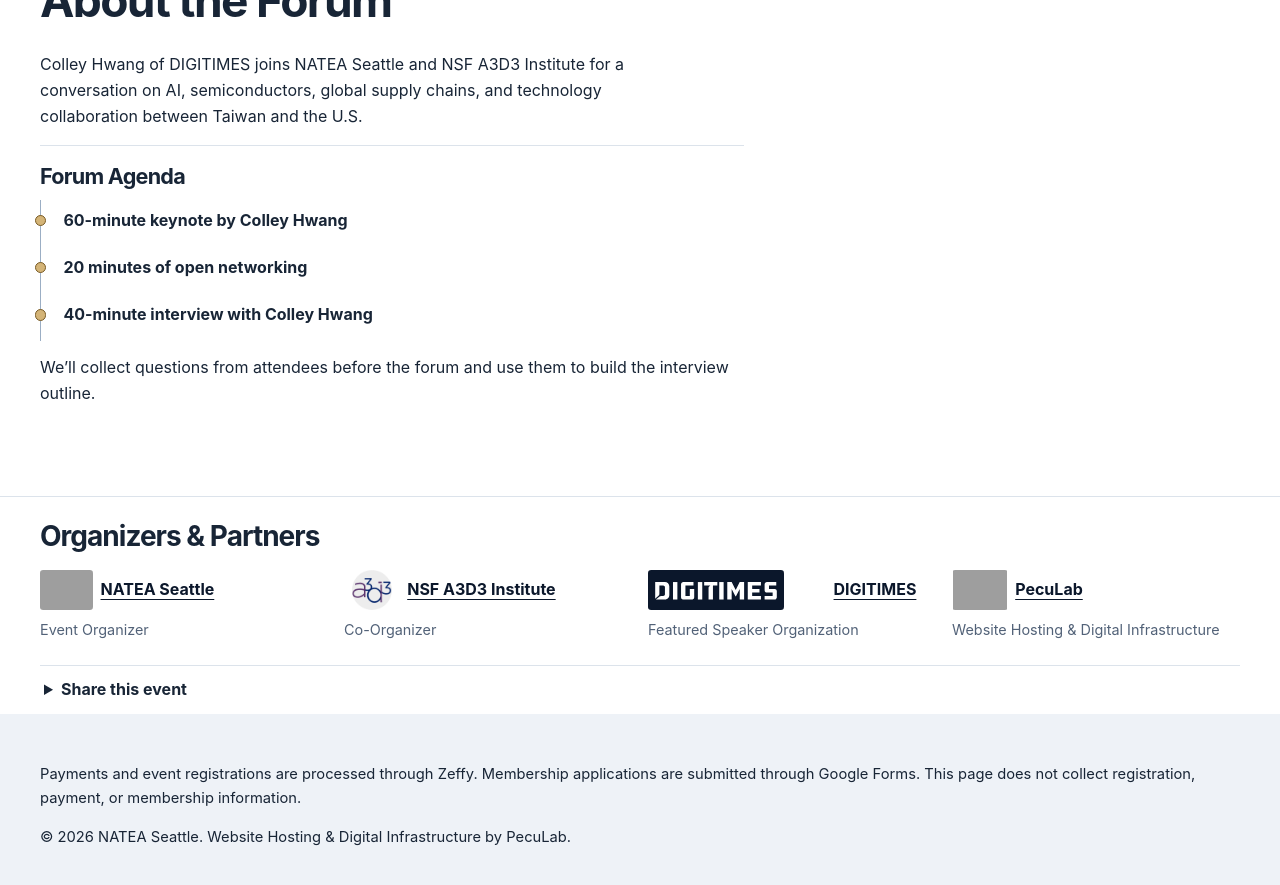
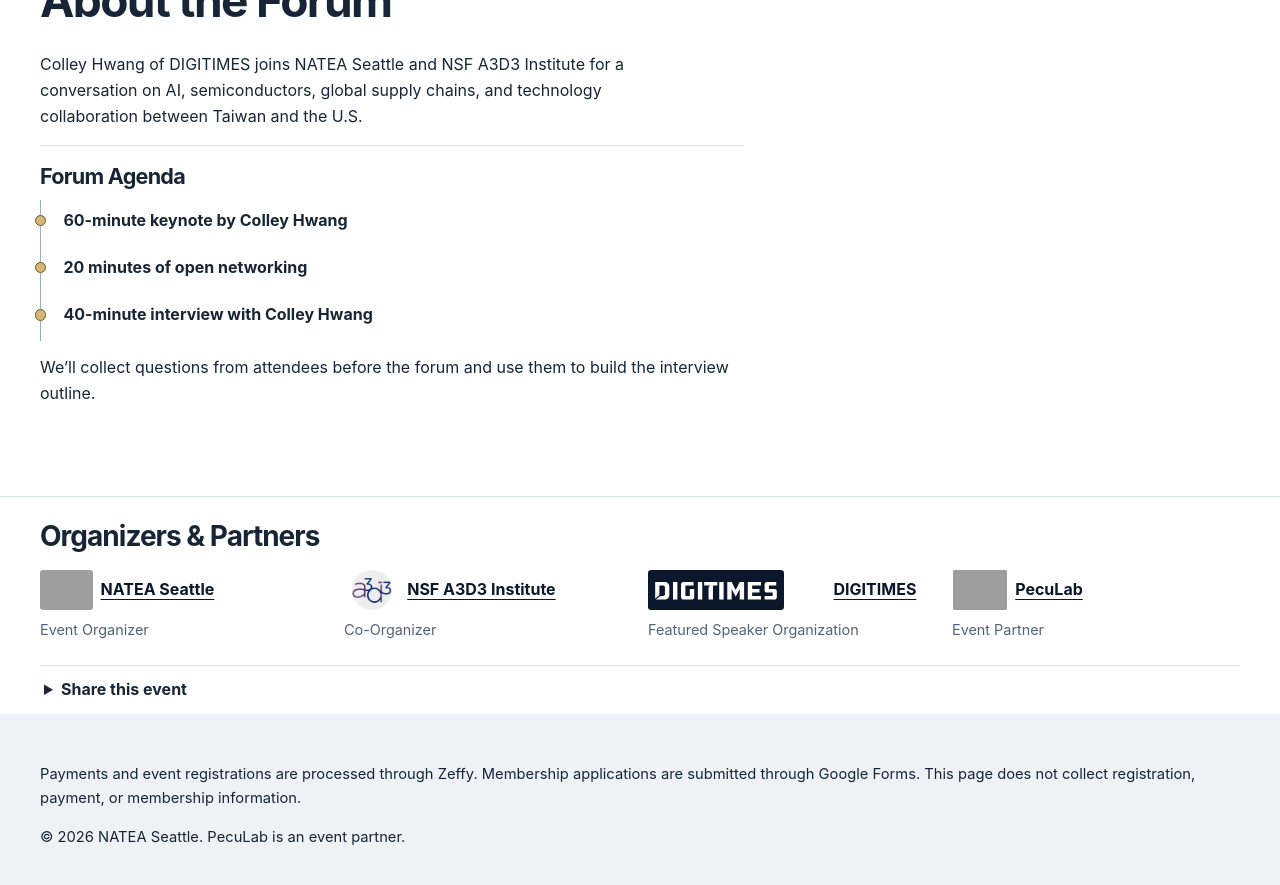
Before and after one commit to peculab/peculab.github.io, a Jekyll site: the page natea-digitimes-2026/index.html, which Jekyll copies as it is, in a window 1280 px wide and 900 px high, scrolled down 1942 px. Shown: the top 885 px of the window. Built offline with Jekyll 4.4.1, drawn with Linux system fonts in a browser that asks for light colours; grey boxes are pictures that could not be loaded.

Commit message:
Credit PecuLab as an event partner

```diff
--- a/natea-digitimes-2026/config.js
+++ b/natea-digitimes-2026/config.js
@@ -57,7 +57,7 @@ const EVENT_CONFIG = {
   "accessibilityContact": null,
   "discussionThemesConfirmed": false,
   "recap": null,
-  "shareDescription": "Join NATEA Seattle and NSF A3D3 Institute on December 12, 2026, for a conversation with Colley Hwang from DIGITIMES on AI, semiconductors, global supply chains, and Taiwan–U.S. technology collaboration. Website Hosting & Digital Infrastructure by PecuLab.",
+  "shareDescription": "Join NATEA Seattle and NSF A3D3 Institute on December 12, 2026, for a conversation with Colley Hwang from DIGITIMES on AI, semiconductors, global supply chains, and Taiwan–U.S. technology collaboration. PecuLab is an event partner.",
   "analytics": {
     "enabled": false,
     "provider": null,
@@ -131,9 +131,9 @@ const ORGANIZATIONS = [
   {
     "id": "peculab",
     "name": "PecuLab",
-    "role": "Website Hosting & Digital Infrastructure",
+    "role": "Event Partner",
     "website": "https://peculab.github.io/",
-    "description": "Supporting the forum through website development, digital infrastructure, registration workflow design, and online community engagement.",
+    "description": "Supporting the forum as an event partner.",
     "confirmed": true,
     "logoApproved": true,
     "logo": "../assets/peculab-mark-clean.png",
--- a/natea-digitimes-2026/index.html
+++ b/natea-digitimes-2026/index.html
@@ -101,12 +101,12 @@
 <article class="org" data-org="natea"><a href="https://www.linkedin.com/company/natea-seattle" data-org-link="natea"><span data-logo><img src="../assets/bridge-network/natea-seattle-adapted.png" width="2172" height="724" alt=""></span><strong>NATEA Seattle</strong></a><p data-role>Event Organizer</p></article>
 <article class="org" data-org="a3d3"><a href="https://a3d3.ai/" data-org-link="a3d3"><span data-logo><img src="assets/logos/a3d3.png" width="50" height="50" alt=""></span><strong>NSF A3D3 Institute</strong></a><p data-role>Co-Organizer</p></article>
 <article class="org" data-org="digitimes"><a href="https://www.digitimes.com/" data-org-link="digitimes"><span data-logo><img src="assets/logos/digitimes.svg" width="160" height="25" alt=""></span><strong>DIGITIMES</strong></a><p data-role>Featured Speaker Organization</p></article>
-<article class="org" data-org="peculab"><a href="https://peculab.github.io/" data-org-link="peculab"><span data-logo><img src="../assets/peculab-mark-clean.png" width="80" height="80" alt=""></span><strong>PecuLab</strong></a><p data-role>Website Hosting &amp; Digital Infrastructure</p></article>
+<article class="org" data-org="peculab"><a href="https://peculab.github.io/" data-org-link="peculab"><span data-logo><img src="../assets/peculab-mark-clean.png" width="80" height="80" alt=""></span><strong>PecuLab</strong></a><p data-role>Event Partner</p></article>
   </div></div></section>
   <div class="wrap"><details id="share" class="share-panel">
     <summary>Share this event</summary>
     <div class="actions"><a class="button outline" data-share="linkedin" href="https://www.linkedin.com/sharing/share-offsite/?url=https%3A%2F%2Fpeculab.github.io%2Fnatea-digitimes-2026%2F" target="_blank" rel="noopener noreferrer">LinkedIn</a><a class="button outline" data-share="facebook" href="https://www.facebook.com/sharer/sharer.php?u=https%3A%2F%2Fpeculab.github.io%2Fnatea-digitimes-2026%2F" target="_blank" rel="noopener noreferrer">Facebook</a><a class="button outline" data-share="line" href="https://social-plugins.line.me/lineit/share?url=https%3A%2F%2Fpeculab.github.io%2Fnatea-digitimes-2026%2F" target="_blank" rel="noopener noreferrer">LINE</a>
-      <a class="button outline" data-share="email" href="mailto:?subject=AI%2C%20Semiconductors%20%26%20Global%20Supply%20Chains%3A%20A%20Conversation%20with%20Colley%20Hwang&amp;body=Join%20NATEA%20Seattle%20and%20NSF%20A3D3%20Institute%20on%20December%2012%2C%202026%2C%20for%20a%20conversation%20with%20Colley%20Hwang%20from%20DIGITIMES%20on%20AI%2C%20semiconductors%2C%20global%20supply%20chains%2C%20and%20Taiwan%E2%80%93U.S.%20technology%20collaboration.%0A%0AWebsite%20Hosting%20%26%20Digital%20Infrastructure%20by%20PecuLab.%0A%0Ahttps%3A%2F%2Fpeculab.github.io%2Fnatea-digitimes-2026%2F">Email</a>
+      <a class="button outline" data-share="email" href="mailto:?subject=AI%2C%20Semiconductors%20%26%20Global%20Supply%20Chains%3A%20A%20Conversation%20with%20Colley%20Hwang&amp;body=Join%20NATEA%20Seattle%20and%20NSF%20A3D3%20Institute%20on%20December%2012%2C%202026%2C%20for%20a%20conversation%20with%20Colley%20Hwang%20from%20DIGITIMES%20on%20AI%2C%20semiconductors%2C%20global%20supply%20chains%2C%20and%20Taiwan%E2%80%93U.S.%20technology%20collaboration.%0A%0APecuLab%20is%20an%20event%20partner.%0A%0Ahttps%3A%2F%2Fpeculab.github.io%2Fnatea-digitimes-2026%2F">Email</a>
       <button class="button outline" type="button" data-copy hidden>Copy Event Link</button><button class="button outline" type="button" data-native-share hidden>Share Event</button>
     </div>
     <p><a data-share-url href="https://peculab.github.io/natea-digitimes-2026/">https://peculab.github.io/natea-digitimes-2026/</a></p><p class="feedback" role="status"></p>
@@ -118,7 +118,7 @@
     <details data-refund-section hidden><summary>Refund policy</summary><p data-refund></p></details>
     <p id="privacy">Payments and event registrations are processed through Zeffy. Membership applications are submitted through Google Forms. This page does not collect registration, payment, or membership information.</p>
     <p data-analytics-privacy hidden>When enabled, analytics records page interactions and approved campaign tags.</p>
-    <p>© 2026 NATEA Seattle. Website Hosting &amp; Digital Infrastructure by PecuLab.</p>
+    <p>© 2026 NATEA Seattle. PecuLab is an event partner.</p>
   </div>
 </div></footer>
 <div class="mobile-bar"><a class="button primary" href="#registration" data-mobile-status>Register Now</a></div>
```
Also changed, not shown: natea-digitimes-2026/README.md (+3 -3 lines).
